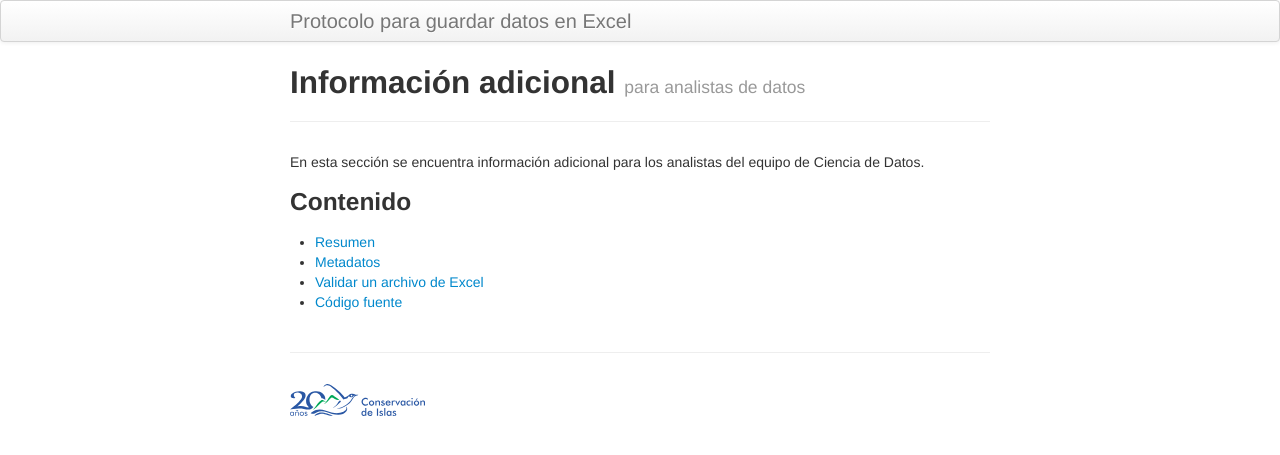
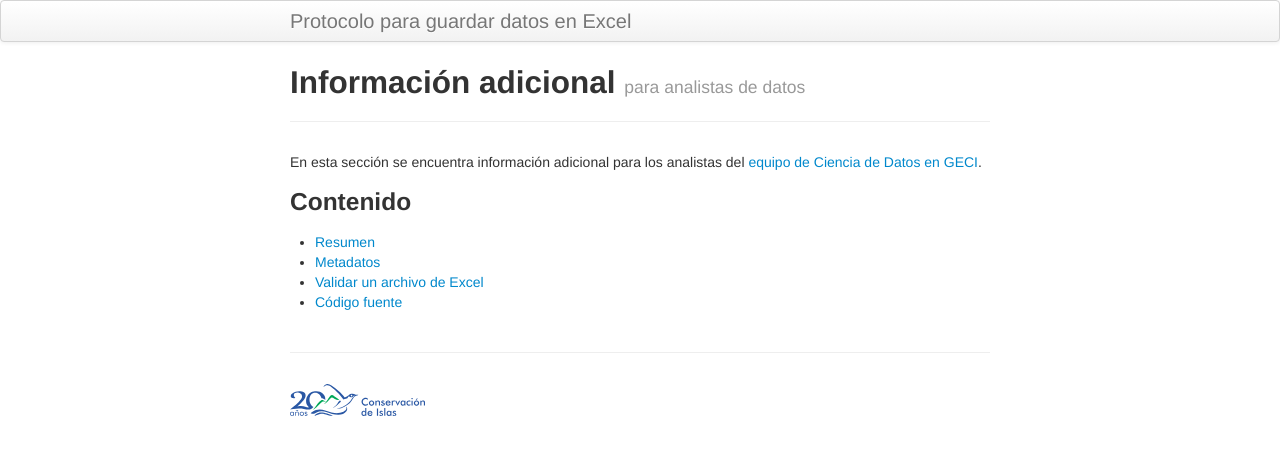
Before and after one commit to MaritzaB/datos_en_excel, a Jekyll site: the page built from pages/ciencia_de_datos/index.md, in a window 1280 px wide. Shown: the top 455 px of the page. Built offline with Jekyll 4.4.1, drawn with Linux system fonts in a browser that asks for light colours.

Commit message:
Agrega enlace hacia la página de Ciencia de Datos

```diff
--- a/pages/ciencia_de_datos/index.md
+++ b/pages/ciencia_de_datos/index.md
@@ -4,7 +4,7 @@ title: Información adicional
 tagline: para analistas de datos
 ---
 
-En esta sección se encuentra información adicional para los analistas del equipo de Ciencia de Datos.
+En esta sección se encuentra información adicional para los analistas del [equipo de Ciencia de Datos en GECI](https://islasgeci.github.io/ciencia_de_datos).
 
 ### Contenido
 
```
